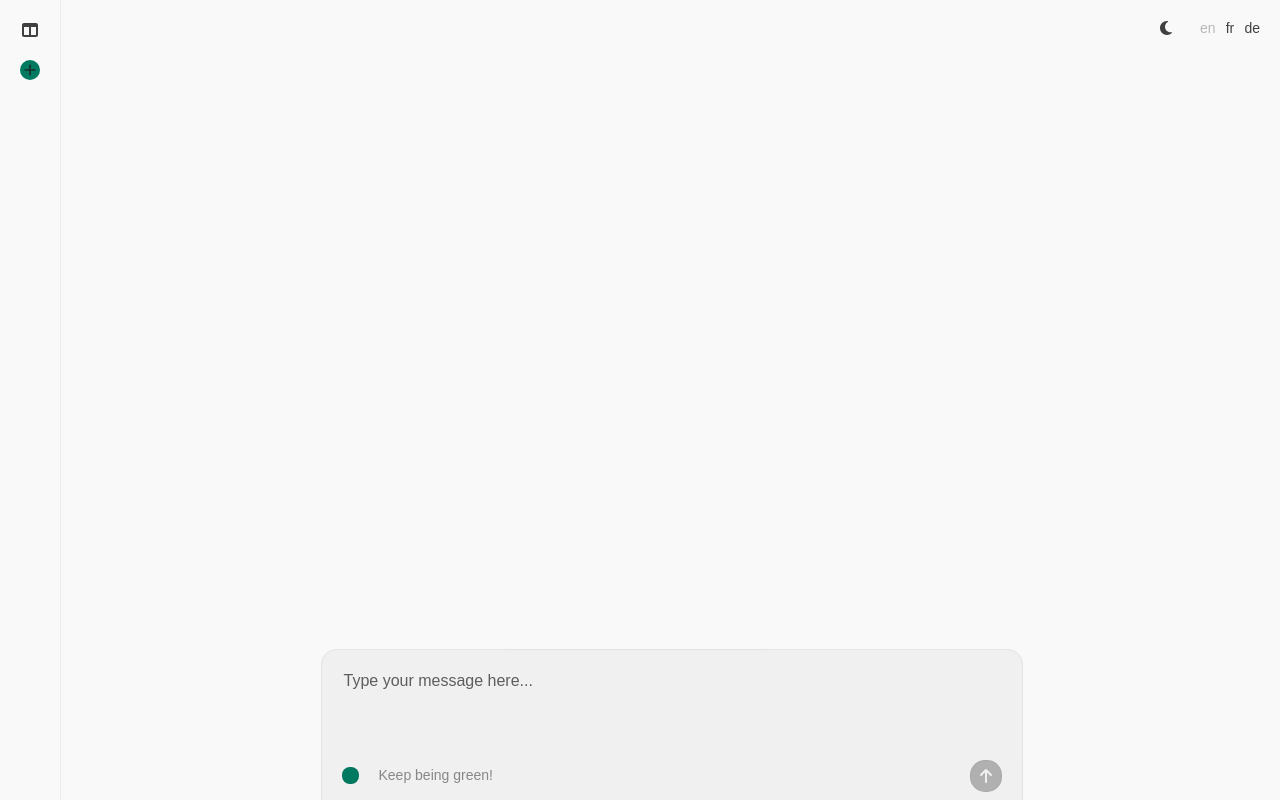
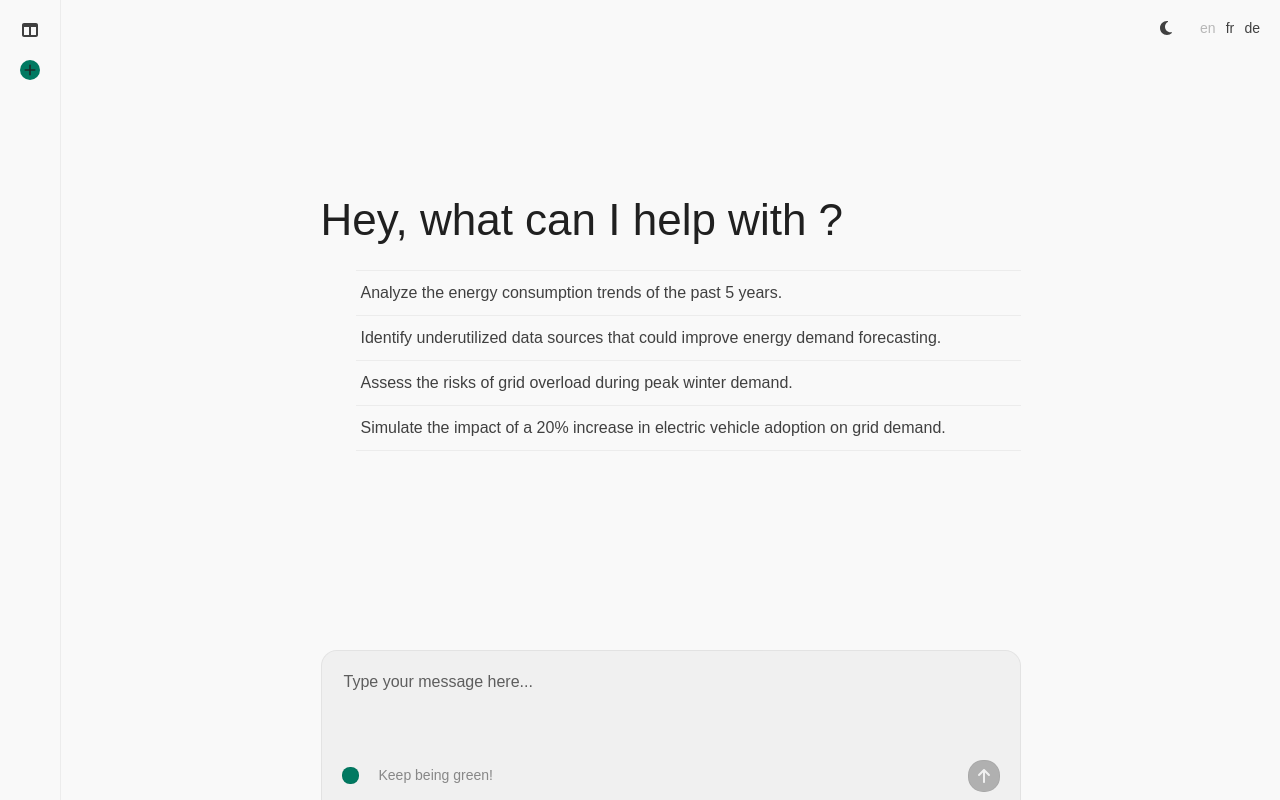
Before and after one commit to dij0s/petal-ui, a React (Vite) app: page / in a window 1280 px wide. Built offline with nearby package versions, Linux system fonts and the light colour scheme; a web font is replaced by a local one.

Commit message:
Implemented fallback conversation..

```diff
--- a/src/App.css
+++ b/src/App.css
@@ -3,5 +3,5 @@
     height: 100vh;
     margin: 0;
     padding: 0;
-    box-sizing: content-box;
+    box-sizing: border-box;
 }
--- a/src/components/layout/Conversation/Conversation.css
+++ b/src/components/layout/Conversation/Conversation.css
@@ -1,7 +1,61 @@
 main {
     width: 100%;
     height: 100vh;
+    display: grid;
+    grid-template-rows: calc(100vh - 150px) 150px;
+}
+
+.conversation-fallback-wrapper {
     display: flex;
     flex-direction: column;
-    justify-content: end;
+    justify-content: center;
+    visibility: visible;
+    transition:
+        opacity 0.2s cubic-bezier(0.4, 0, 0.2, 1),
+        visibility 0.2s cubic-bezier(0.4, 0, 0.2, 1);
 }
+
+.conversation-fallback-wrapper[data-visible="false"] {
+    opacity: 0;
+    visibility: hidden;
+    pointer-events: none;
+}
+
+.conversation-fallback-welcome {
+    padding-bottom: 30px;
+    color: var(--text-color);
+    font-size: 2.75rem;
+    line-height: 2.5rem;
+}
+
+.conversation-fallback-prompts {
+    padding-left: 35px;
+    color: var(--text-color-85-opacity);
+    font-size: 1rem;
+    line-height: 0.875rem;
+}
+
+.conversation-fallback-prompt-wrapper {
+    height: 36px;
+    padding: 4px 0;
+    border-bottom: 1px solid var(--border-color);
+}
+
+.conversation-fallback-prompt-wrapper:first-of-type {
+    border-top: 1px solid var(--border-color);
+}
+
+.conversation-fallback-prompt {
+    display: flex;
+    flex-direction: column;
+    justify-content: center;
+    height: 100%;
+    padding-left: 5px;
+    border-radius: 4px;
+    transition: background-color 0.1s cubic-bezier(0.4, 0, 0.2, 1);
+}
+
+.conversation-fallback-prompt:hover {
+    cursor: pointer;
+    background-color: var(--background-color-prompt);
+}
--- a/src/components/layout/Conversation/Conversation.tsx
+++ b/src/components/layout/Conversation/Conversation.tsx
@@ -1,10 +1,45 @@
+import { useState } from "react";
 import Prompt from "../../ui/Prompt";
+import { useTranslation } from "react-i18next";
 import "./Conversation.css";
 
 const Conversation = () => {
+  const [promptInput, setPromptInput] = useState<string>("");
+  const { t } = useTranslation();
+
   return (
     <main>
-      <Prompt />
+      <div
+        className={"conversation-fallback-wrapper"}
+        data-visible={promptInput.trim() === ""}
+      >
+        <div className="conversation-fallback-welcome">
+          {t("welcome_message")}
+        </div>
+        <div className="conversation-fallback-prompts">
+          {(Array.isArray(t("prompt_propositions", { returnObjects: true }))
+            ? (t("prompt_propositions", { returnObjects: true }) as string[])
+            : []
+          ).map((proposition: string, index: number) => (
+            <div key={index} className="conversation-fallback-prompt-wrapper">
+              <div
+                className="conversation-fallback-prompt"
+                onClick={() => {
+                  setPromptInput(proposition);
+                  const input =
+                    document.querySelector<HTMLInputElement>(
+                      ".prompt-textarea",
+                    );
+                  if (input) input.focus();
+                }}
+              >
+                {proposition}
+              </div>
+            </div>
+          ))}
+        </div>
+      </div>
+      <Prompt promptInput={promptInput} setPromptInput={setPromptInput} />
     </main>
   );
 };
--- a/src/components/ui/Prompt/Prompt.css
+++ b/src/components/ui/Prompt/Prompt.css
@@ -2,12 +2,13 @@
     display: flex;
     justify-content: center;
     width: 100%;
-    height: 150px;
+    height: 100%;
     background-color: var(--background-color-prompt);
     border-top: 1px solid var(--border-color);
     border-left: 1px solid var(--border-color);
     border-right: 1px solid var(--border-color);
     border-radius: 16px 16px 0 0;
+    box-sizing: border-box;
 }
 
 .prompt-wrapper-inner {
--- a/src/components/ui/Prompt/Prompt.tsx
+++ b/src/components/ui/Prompt/Prompt.tsx
@@ -1,4 +1,3 @@
-import { useState } from "react";
 import { FontAwesomeIcon } from "@fortawesome/react-fontawesome";
 import { faArrowUp } from "@fortawesome/free-solid-svg-icons";
 import { pelletConfig, type Indicator } from "../../../utils/feedbackPellet";
@@ -7,10 +6,15 @@ import "./Prompt.css";
 
 interface PromptProps {
   indicator?: Indicator;
+  promptInput: string;
+  setPromptInput: (value: string) => void;
 }
 
-const Prompt = ({ indicator = "great" }: PromptProps) => {
-  const [promptInput, setPromptInput] = useState<string>("");
+const Prompt = ({
+  indicator = "great",
+  promptInput,
+  setPromptInput,
+}: PromptProps) => {
   const { color, translationKey } = pelletConfig[indicator];
   const { t } = useTranslation();
 
@@ -18,6 +22,7 @@ const Prompt = ({ indicator = "great" }: PromptProps) => {
     <div className="prompt-wrapper">
       <div className="prompt-wrapper-inner">
         <textarea
+          className="prompt-textarea"
           placeholder={t("prompt_placeholder")}
           value={promptInput}
           onChange={(e) => setPromptInput(e.target.value)}
--- a/src/i18n.ts
+++ b/src/i18n.ts
@@ -7,9 +7,16 @@ i18n.use(initReactI18next).init({
   resources: {
     en: {
       translation: {
-        prompt_placeholder: "Type your message here...",
         side_panel_close_label: "Close",
         side_panel_new_conversation_label: "New conversation",
+        welcome_message: "Hey, what can I help with ?",
+        prompt_propositions: [
+          "Analyze the energy consumption trends of the past 5 years.",
+          "Identify underutilized data sources that could improve energy demand forecasting.",
+          "Assess the risks of grid overload during peak winter demand.",
+          "Simulate the impact of a 20% increase in electric vehicle adoption on grid demand.",
+        ],
+        prompt_placeholder: "Type your message here...",
         indicator_message_great: "Keep being green!",
         indicator_message_ok: "Try a bit more.",
         indicator_message_bad: "You could make an effort...",
@@ -17,9 +24,16 @@ i18n.use(initReactI18next).init({
     },
     fr: {
       translation: {
-        prompt_placeholder: "Tapez votre message ici...",
         side_panel_close_label: "Fermer",
         side_panel_new_conversation_label: "Nouvelle conversation",
+        prompt_placeholder: "Tapez votre message ici...",
+        welcome_message: "Comment puis-je vous aider ?",
+        prompt_propositions: [
+          "Analyse les tendances de la consommation d'énergie des 5 dernières années.",
+          "Identifie les sources d'énergies sous-utilisées qui pourraient améliorer notre prévision.",
+          "Évalue les risques de surcharge du réseau pendant la demande hivernale de pointe.",
+          "Quel est l'impact d'une augmentation de 20 % de l'adoption des véhicules électriques.",
+        ],
         indicator_message_great: "Continuez à être vert !",
         indicator_message_ok: "Essayez un peu plus.",
         indicator_message_bad: "Vous pourriez faire un effort...",
@@ -27,9 +41,16 @@ i18n.use(initReactI18next).init({
     },
     de: {
       translation: {
-        prompt_placeholder: "Geben Sie hier Ihre Nachricht ein...",
         side_panel_close_label: "Schließen",
         side_panel_new_conversation_label: "Neues Gespräch",
+        prompt_placeholder: "Geben Sie hier Ihre Nachricht ein...",
+        welcome_message: "Hallo, womit kann ich helfen?",
+        prompt_propositions: [
+          "Analysieren Sie die Energieverbrauchstrends der letzten 5 Jahre.",
+          "Ungenutzte Datenquellen zur besseren Prognose identifizieren.",
+          "Bewerten Sie die Risiken einer Netzüberlastung während der Spitzenlast im Winter.",
+          "Simulieren Sie die Auswirkungen von 20 % mehr E-Autos auf das Netz.",
+        ],
         indicator_message_great: "Bleiben Sie weiterhin grün!",
         indicator_message_ok: "Versuchen Sie es ein wenig mehr.",
         indicator_message_bad: "Sie könnten sich mehr anstrengen...",
```
